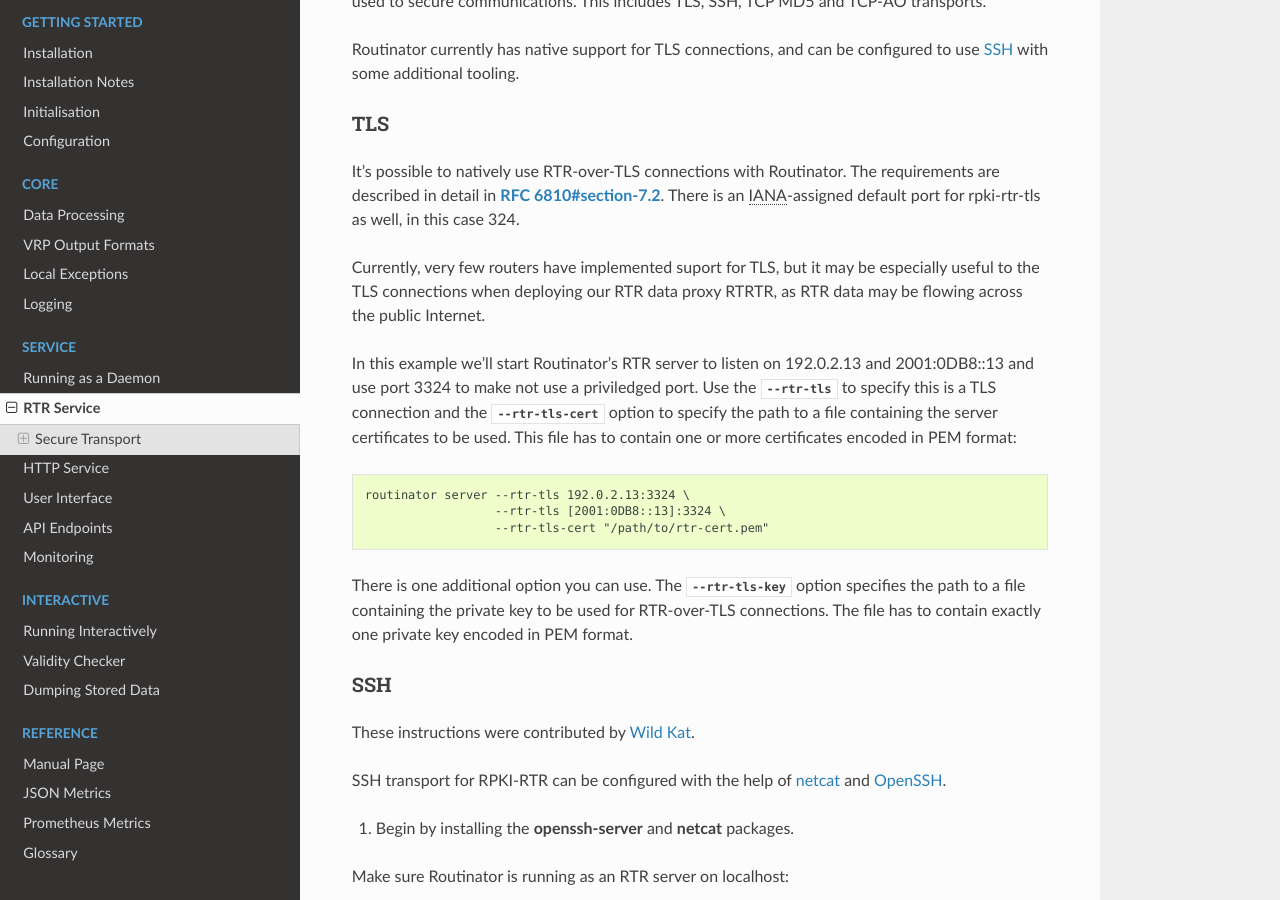
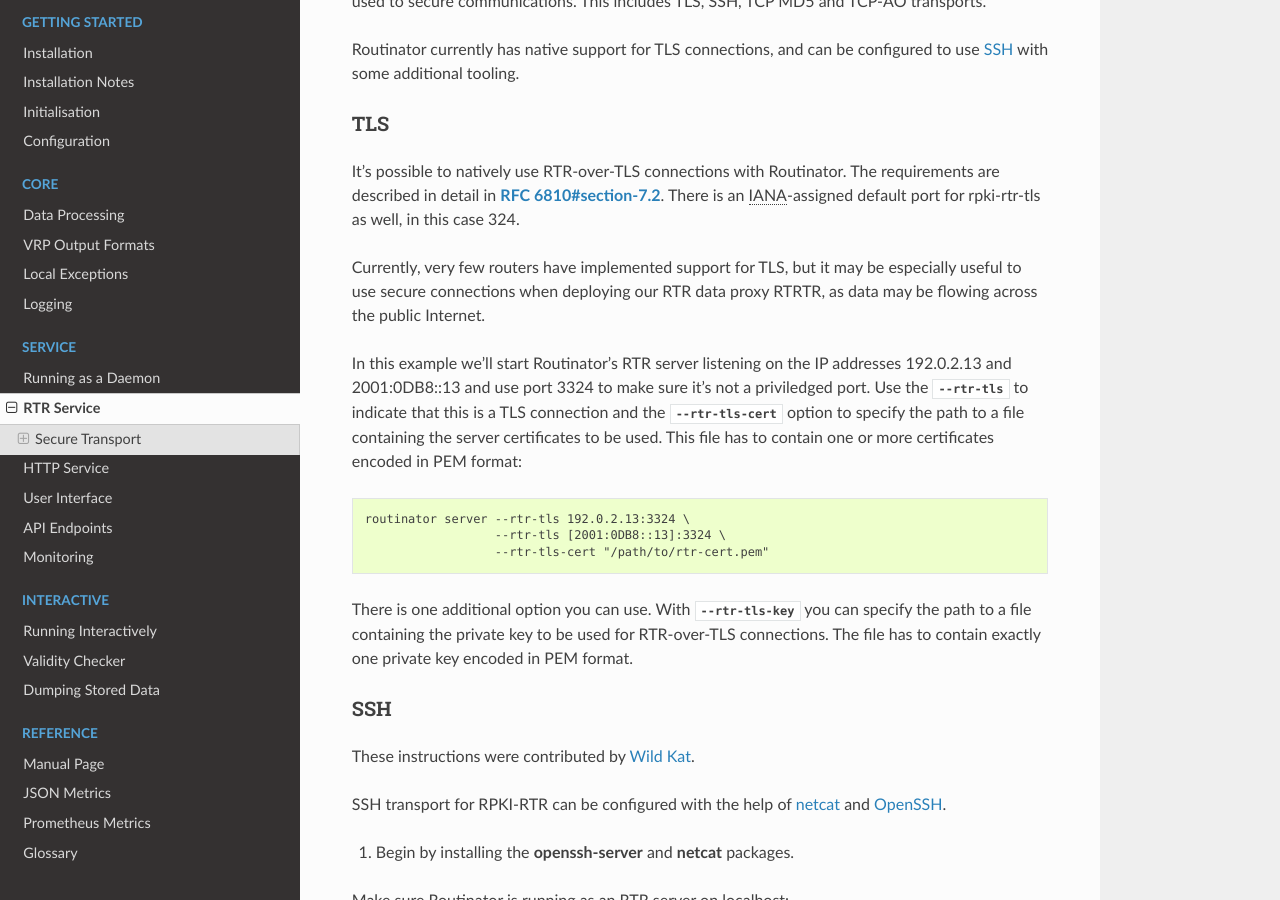
Before and after one commit to NLnetLabs/routinator, a Sphinx documentation site: the page built from doc/manual/source/rtr-service.rst, in a window 1280 px wide and 900 px high, scrolled down 803 px. Built offline with Sphinx 7.4.7 and the Read the Docs theme 2.0.0, drawn with Linux system fonts in a browser that asks for light colours.

Commit message:
typos, clarity

```diff
--- a/doc/manual/source/rtr-service.rst
+++ b/doc/manual/source/rtr-service.rst
@@ -45,17 +45,17 @@
 :abbr:`IANA (Internet Assigned Numbers Authority)`-assigned default port for
 rpki-rtr-tls as well, in this case 324.
 
-Currently, very few routers have implemented suport for TLS, but it may be
-especially useful to the TLS connections when deploying our RTR data proxy
-:doc:`RTRTR <rtrtr:index>`, as RTR data may be flowing across the public
+Currently, very few routers have implemented support for TLS, but it may be
+especially useful to use secure connections when deploying our RTR data proxy
+:doc:`RTRTR <rtrtr:index>`, as data may be flowing across the public
 Internet.
 
-In this example we'll start Routinator's RTR server to listen on 192.0.2.13
-and 2001:0DB8::13 and use port 3324 to make not use a priviledged port. Use
-the :option:`--rtr-tls` to specify this is a TLS connection and the
-:option:`--rtr-tls-cert` option to specify the path to a file containing the
-server certificates to be used. This file has to contain one or more
-certificates encoded in PEM format:
+In this example we'll start Routinator's RTR server listening on the IP
+addresses 192.0.2.13 and 2001:0DB8::13 and use port 3324 to make sure it's
+not a priviledged port. Use the :option:`--rtr-tls` to indicate that this is
+a TLS connection and the :option:`--rtr-tls-cert` option to specify the path
+to a file containing the server certificates to be used. This file has to
+contain one or more certificates encoded in PEM format:
 
 .. code-block:: text
 
@@ -63,8 +63,8 @@
                      --rtr-tls [2001:0DB8::13]:3324 \
                      --rtr-tls-cert "/path/to/rtr-cert.pem"
 
-There is one additional option you can use. The :option:`--rtr-tls-key`
-option specifies the path to a file containing the private key to be used for
+There is one additional option you can use. With :option:`--rtr-tls-key`
+you can specify the path to a file containing the private key to be used for
 RTR-over-TLS connections. The file has to contain exactly one private key
 encoded in PEM format.
 
```
